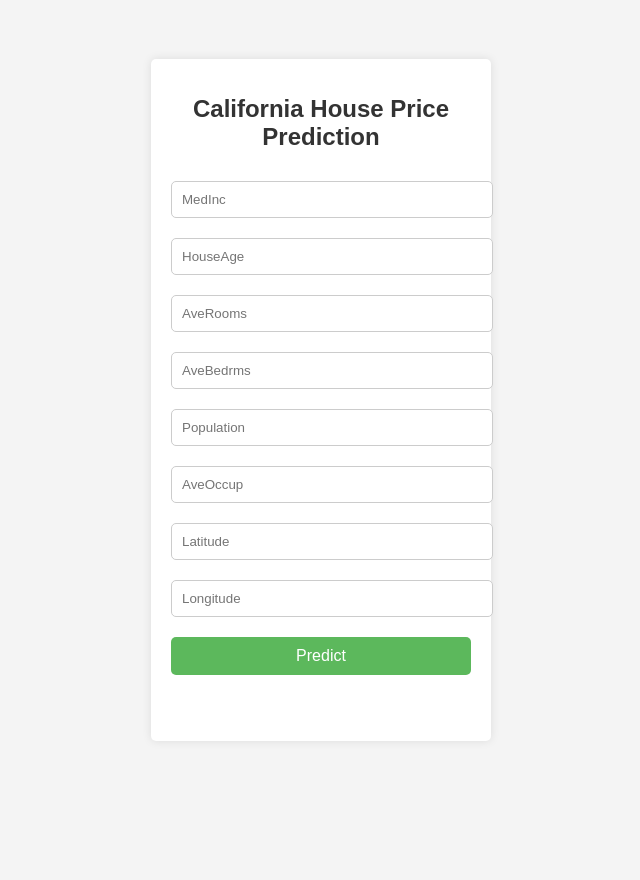
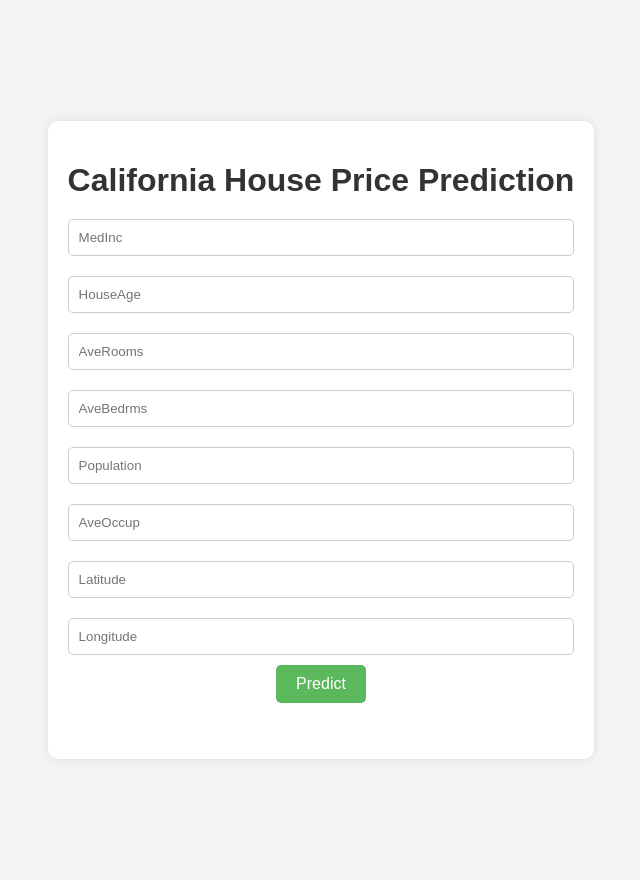
Before and after one commit to ShivamPatidar1275/california_housing_price, a Flask app: page / in a window 1280 px wide. Shown: the whole page, without its empty margins (319-959 px from the left). Before the commit the page ends 675 px from the top, so only its background shows below. Run offline with Flask 3, Linux system fonts and the light colour scheme; parts of the project's set-up code (start-up, migrations or seed data) failed here and were passed over.

Commit message:
update home.html file

```diff
--- a/templates/home.html
+++ b/templates/home.html
@@ -11,41 +11,38 @@
             display: flex;
             justify-content: center;
             align-items: center;
-            height: 100vh;
+            height: 110vh;
             margin: 0;
         }
         .login {
-            background: #fff;
+            background-color: #ffffff;
             padding: 20px;
+            border-radius: 10px;
             box-shadow: 0 0 10px rgba(0, 0, 0, 0.1);
-            border-radius: 5px;
-            width: 300px;
             text-align: center;
         }
-        .login h1 {
-            margin-bottom: 20px;
-            font-size: 24px;
+        h1 {
+            margin-bottom: 10px;
             color: #333;
         }
-        .login input[type="text"] {
+        input[type="text"] {
             width: 100%;
             padding: 10px;
             margin: 10px 0;
             border: 1px solid #ccc;
             border-radius: 5px;
+            box-sizing: border-box;
         }
-        .login button {
-            padding: 10px;
-            margin: 10px 0;
-            width: 100%;
-            border: none;
+        button {
             background-color: #5cb85c;
             color: white;
-            font-size: 16px;
+            padding: 10px 20px;
+            border: none;
             border-radius: 5px;
             cursor: pointer;
+            font-size: 16px;
         }
-        .login button:hover {
+        button:hover {
             background-color: #4cae4c;
         }
     </style>
@@ -65,8 +62,7 @@
             <input type="text" name="Longitude" placeholder="Longitude" required="required" /><br>
             <button type="submit" class="btn btn-primary btn-block btn-large">Predict</button>
         </form>
-        <br>
-        <br>
+        <br><br>
         {{ prediction_text }}
     </div>
 </body>
```
